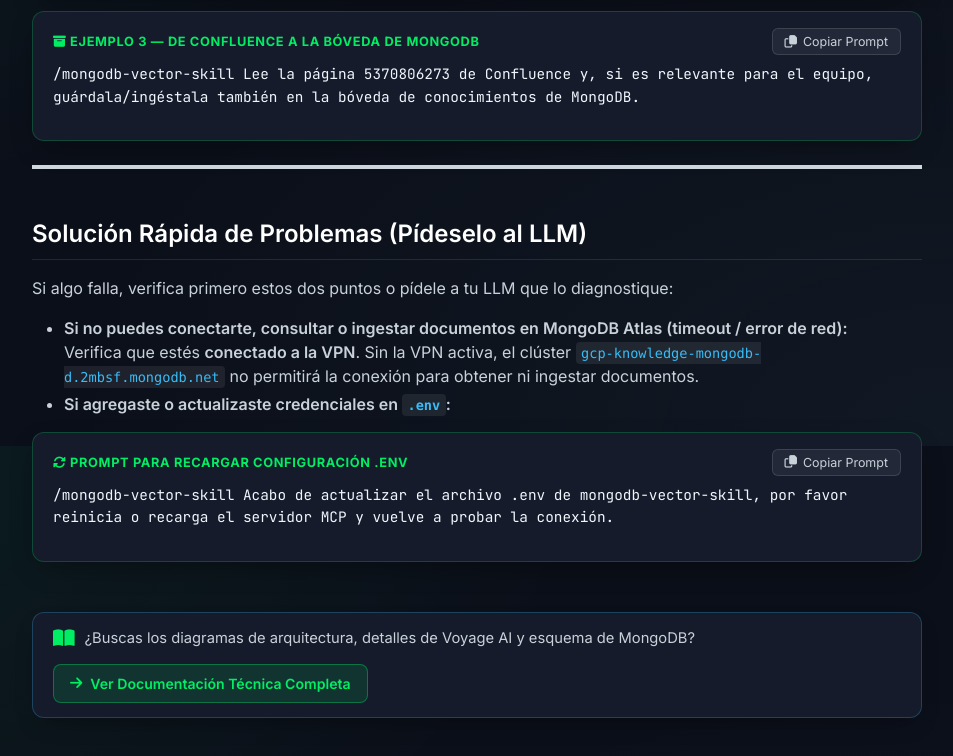
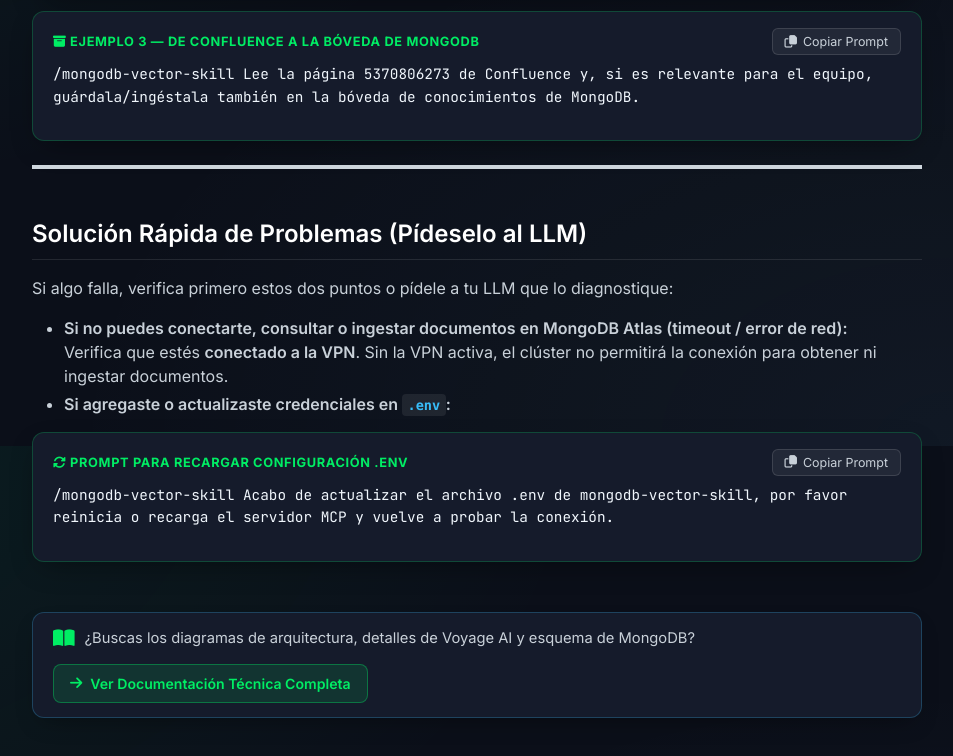
Before and after one commit to jacolinv/mongodb-vector-skill, a website: page guia-rapida-llm.html in a window 1280 px wide. Shown: the part 5954-6710 px from the top of the page, without its empty margins (318-1271 px from the left). Drawn offline with nearby package versions, Linux system fonts and the light colour scheme.

Commit message:
Update LLM quick guide (MD & HTML) with generic MongoDB URI placeholder

```diff
--- a/guia-rapida-llm.html
+++ b/guia-rapida-llm.html
@@ -626,7 +626,7 @@ ATLASSIAN_API_TOKEN="&lt;tu_atlassian_api_token&gt;"</p>
             <p class="fade-in-up">Si algo falla, verifica primero estos dos puntos o pídele a tu LLM que lo diagnostique:</p>
             <ul class="fade-in-up">
                 <li><strong>Si no puedes conectarte, consultar o ingestar documentos en MongoDB Atlas (timeout / error de red):</strong><br>
-                Verifica que estés <strong>conectado a la VPN</strong>. Sin la VPN activa, el clúster <code>gcp-knowledge-mongodb-d.2mbsf.mongodb.net</code> no permitirá la conexión para obtener ni ingestar documentos.</li>
+                Verifica que estés <strong>conectado a la VPN</strong>. Sin la VPN activa, el clúster no permitirá la conexión para obtener ni ingestar documentos.</li>
                 <li><strong>Si agregaste o actualizaste credenciales en <code>.env</code>:</strong></li>
             </ul>
 
```
Also changed, not shown: GUIA_RAPIDA_LLM.md (+22 -1 lines).
